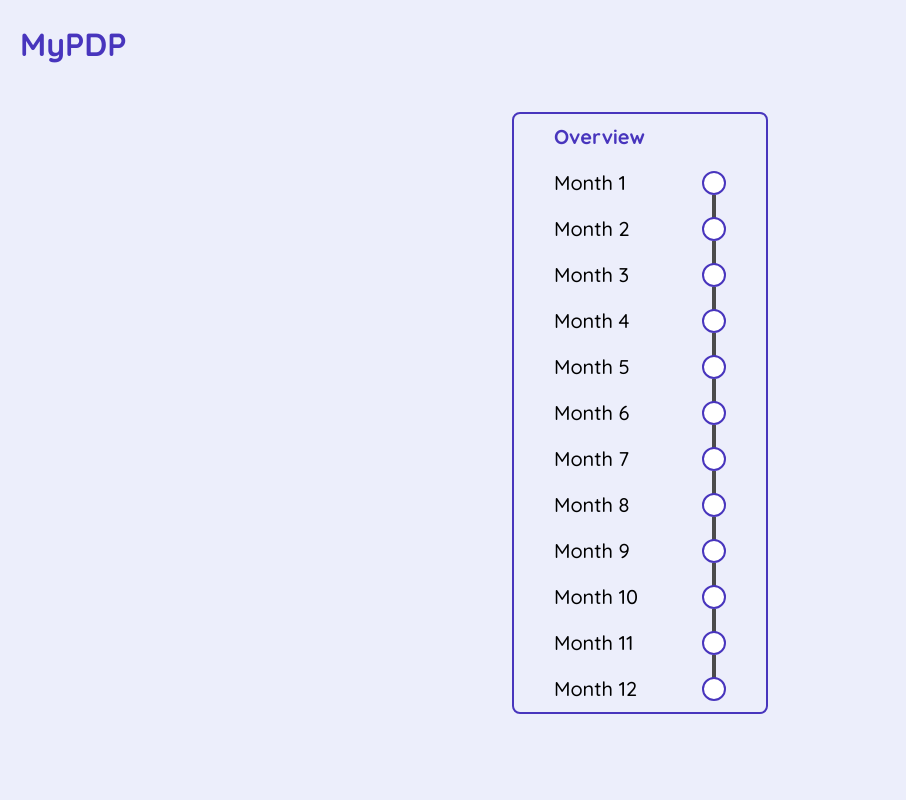
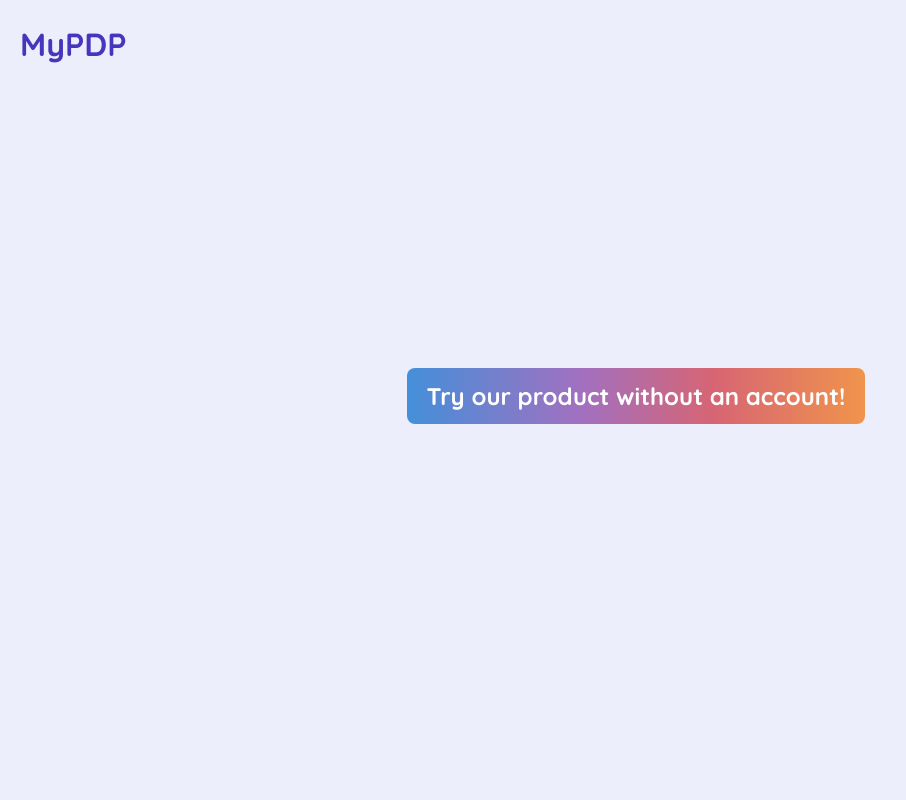
Before and after one commit to britzky/career-coach, a React (Vite) app in the folder frontend/career-coach/: page / in a window 1280 px wide. Shown: the top 800 px of the page, without its empty margins (0-906 px from the left). Built offline with nearby package versions, Linux system fonts and the light colour scheme.

Commit message:
Removed overview from landing page

```diff
--- a/frontend/career-coach/src/pages/LandingPage/LandingPage.tsx
+++ b/frontend/career-coach/src/pages/LandingPage/LandingPage.tsx
@@ -1,46 +1,10 @@
-import { useState } from "react"
 import { useNavigate } from "react-router-dom";
-import { Checkmark } from "../../assets/icons/Checkmark";
-
 
 export const LandingPage = () => {
-  const [selectedMonth, setSelectedMonth] = useState<number | undefined>(-1);
   const navigate = useNavigate();
-
-  const handleCircleClick = (monthIndex: number) => {
-    if (monthIndex === 0 && selectedMonth === 0) {
-      setSelectedMonth(-1)
-    } else {
-      setSelectedMonth(monthIndex)
-    }
-  }
 
   return (
     <div>
-      <div className="flex flex-col items-center mt-28">
-        <div className="border-2 border-purpleText py-2 px-10 rounded-lg">
-          <p className="text-xs font-bold mb-4 text-purpleText">Overview</p>
-          <div className="space-y-4">
-            {Array.from({ length: 12 }, (_, i) => (
-              <div key={i} className="flex items-center gap-16">
-                <span className="text-xs flex-1 font-medium">Month {i + 1}</span>
-                <div className="relative flex items-center">
-                  {i <= (selectedMonth ?? -1) ? (
-                    <div onClick={() => handleCircleClick(i)} className="w-6 h-6 bg-purple border-2 border-purpleText rounded-full flex items-center justify-center text-white z-10 cursor-pointer">
-                      <Checkmark />
-                    </div>
-                  ) : (
-                    <div onClick={() => handleCircleClick(i)} className="w-6 h-6 bg-buttonWhite border-2 border-purpleText rounded-full flex items-center justify-center text-white z-10 cursor-pointer"></div>
-                    )}
-                  {i < 11 && (
-                    <div className={`absolute w-1 h-6 top-full left-1/2 transform -translate-x-1/2 ${i <= (selectedMonth ?? -1) ? 'bg-purpleText': 'bg-line'}`}></div>
-                  )}
-                </div>
-              </div>
-            ))}
-          </div>
-        </div>
-      </div>
       <div className="flex justify-center items-center min-h-screen">
         <button
           type="button"
```
Lines whose indentation alone changed are shown as unchanged.
